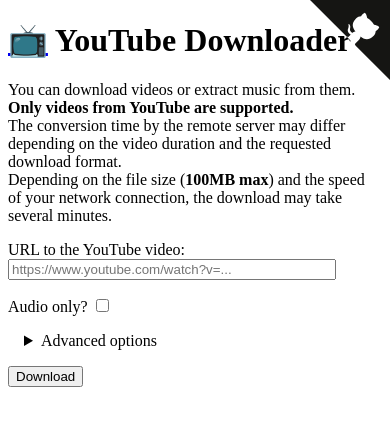
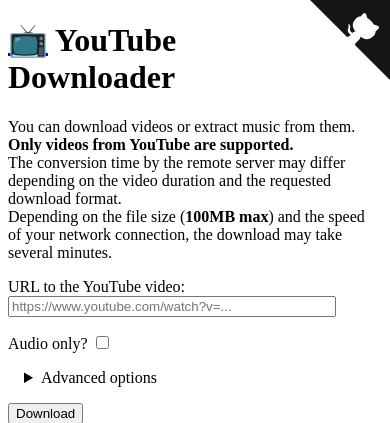
Before and after one commit to FlorianLeChat/YouTube-Downloader, a PHP site: page / in a window 390 px wide. Shown: the top 423 px of the page. Run offline with PHP 8.4, Linux system fonts and the light colour scheme.

Commit message:
Fixed title overflow on small screens

```diff
--- a/styles/styles.css
+++ b/styles/styles.css
@@ -1,3 +1,9 @@
+/* Home page title */
+h1
+{
+	margin-right: 3rem;
+}
+
 /* Input field */
 input[type = text]
 {
```
